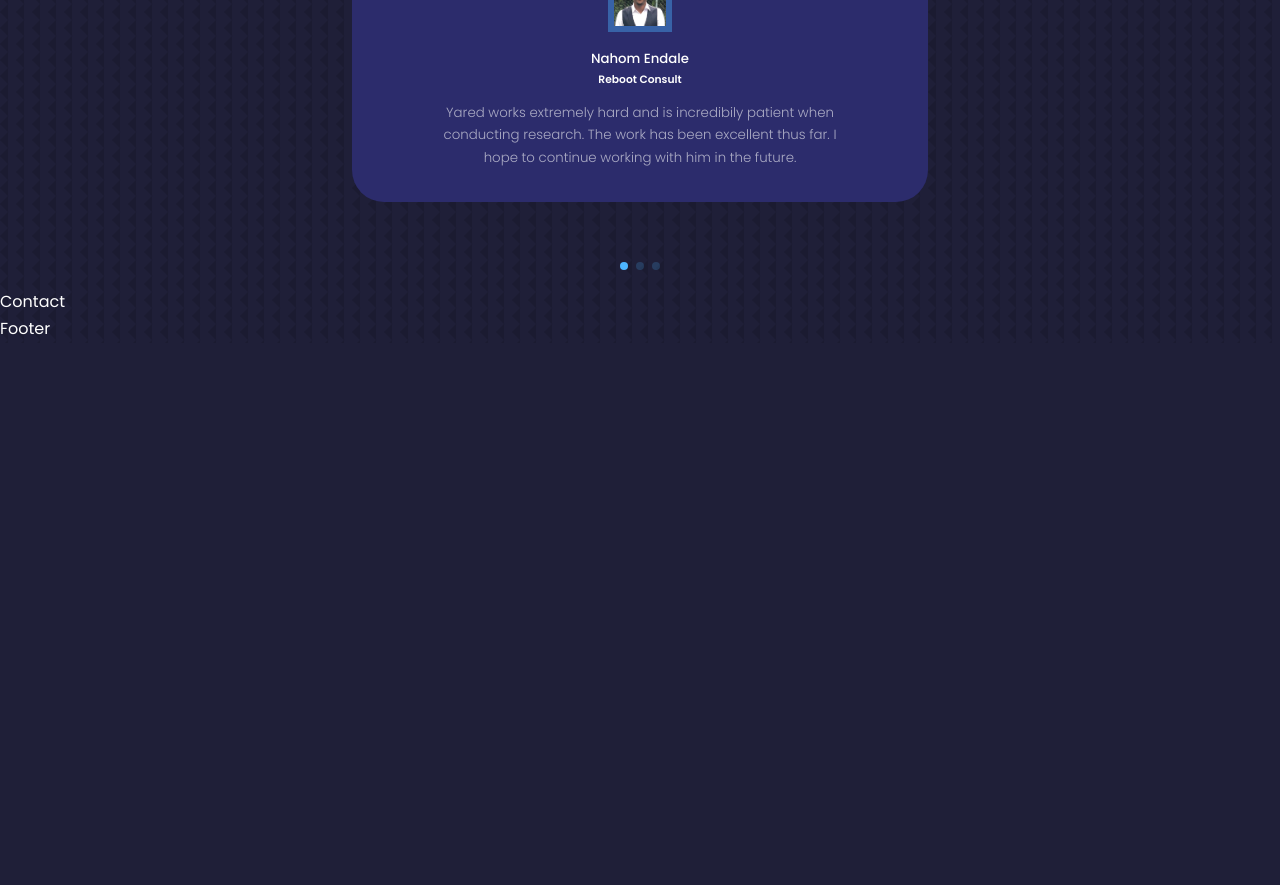
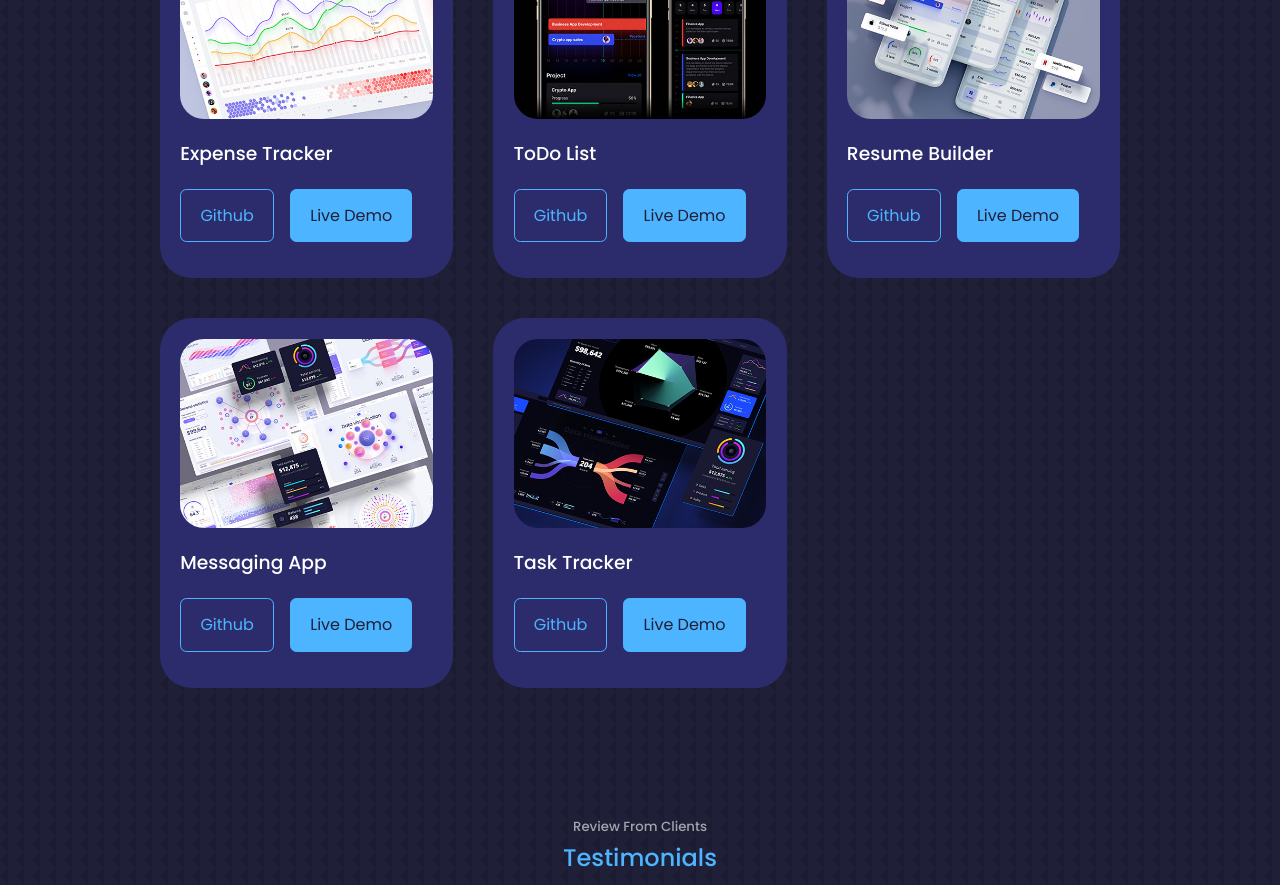
Before and after one commit to yared2112/portfolio, a React (Create React App) app: page / in a window 1280 px wide. Shown: the part 3260-4145 px from the top of the page. Before the commit the page ends 3603 px from the top, so only its background shows below. Built offline with nearby package versions, Linux system fonts and the light colour scheme.

Commit message:
completed task

```diff
--- a/src/components/portfolio/Portfolio.jsx
+++ b/src/components/portfolio/Portfolio.jsx
@@ -1,9 +1,74 @@
 import React from 'react'
 import './portfolio.css'
+import IMG1 from '../../assets/portfolio1.jpg'
+import IMG3 from '../../assets/portfolio3.jpg'
+import IMG4 from '../../assets/portfolio4.jpg'
+import IMG5 from '../../assets/portfolio5.png'
+import IMG6 from '../../assets/portfolio6.jpg'
 
 const Portfolio = () => {
   return (
-    <div>Portfolio</div>
+    <section id='portfolio'>
+     <h5>My Recent Work</h5>
+     <h2>Portfolio</h2>
+
+     <div className="container portfolio__container">
+      <article className='portfolio__item'>
+        <div className="portfolio__item-image">
+          <img src={IMG1}/>
+        </div>
+        <h3>Expense Tracker</h3>
+        <div className="portfolio__item-cta">
+          <a href="https://github.com/yared2112" className='btn' target='_blank'>Github</a>
+          <a href="http://expense-tracker-yared2112.vercel.app/" className='btn btn-primary' target='_blank'>Live Demo</a>
+        </div>
+      </article>
+
+      <article className='portfolio__item'>
+        <div className="portfolio__item-image">
+          <img src={IMG4} alt="" />
+        </div>
+        <h3>ToDo List</h3>
+        <div className="portfolio__item-cta">
+          <a href="https://github.com/yared2112" className='btn' target='_blank'>Github</a>
+          <a href="https://todo-list-cfg1c419z-yared2112.vercel.app/" className='btn btn-primary' target='_blank'>Live Demo</a>
+        </div>
+      </article>
+
+      <article className='portfolio__item'>
+        <div className="portfolio__item-image">
+          <img src={IMG3} alt="" />
+        </div>
+        <h3>Resume Builder</h3>
+        <div className="portfolio__item-cta">
+          <a href="https://github.com/yared2112" className='btn' target='_blank'>Github</a>
+          <a href="http://resume-builderr-six.vercel.app/" className='btn btn-primary' target='_blank'>Live Demo</a>
+        </div>
+      </article>
+
+      <article className='portfolio__item'>
+        <div className="portfolio__item-image">
+          <img src={IMG6} alt="" />
+        </div>
+        <h3>Messaging App</h3>
+        <div className="portfolio__item-cta">
+          <a href="https://github.com/yared2112" className='btn' target='_blank'>Github</a>
+          <a href="" className='btn btn-primary' target='_blank'>Live Demo</a>
+        </div>
+      </article>
+
+      <article className='portfolio__item'>
+        <div className="portfolio__item-image">
+          <img src={IMG5} alt="" />
+        </div>
+        <h3>Task Tracker</h3>
+        <div className="portfolio__item-cta">
+          <a href="https://github.com/yared2112" className='btn' target='_blank'>Github</a>
+          <a href="" className='btn btn-primary' target='_blank'>Live Demo</a>
+        </div>
+      </article>
+     </div>
+    </section>
   )
 }
 
--- a/src/components/portfolio/portfolio.css
+++ b/src/components/portfolio/portfolio.css
@@ -0,0 +1,49 @@
+.portfolio__container {
+    display: grid;
+    grid-template-columns: repeat(3, 1fr);
+    gap: 2.5rem;
+}
+
+.portfolio__item {
+    background: var(--color-bg-variant);
+    padding: 1.2rem;
+    border-radius: 2rem;
+    border: 1px solid transparent;
+    transition: var(--transition);
+}
+
+.portfolio__item:hover {
+    border-color: var(--color-primary-variant);
+    background: transparent;
+}
+
+.portfolio__item-image {
+    border-radius: 1.5rem;
+    overflow: hidden;
+}
+
+.portfolio__item h3 {
+    margin: 1.2rem 0 ;
+}
+
+.portfolio__item-cta {
+    display: flex;
+    gap: 1rem;
+    margin-bottom: 1rem;
+}
+
+/* ================ MEDIA QUERIES (MEDIUM DEVICES) ========= */
+@media screen and (max-width: 1024px) {
+    .portfolio__container {
+        grid-template-columns: 1fr 1fr;
+        gap: 1.2rem;
+    }
+}
+
+/* ================ MEDIA QUERIES (SMALL DEVICES) ========= */
+@media screen and (max-width: 600px) {
+    .portfolio__container {
+        grid-template-columns: 1fr;
+        gap: 1rem;
+    }
+}
```
